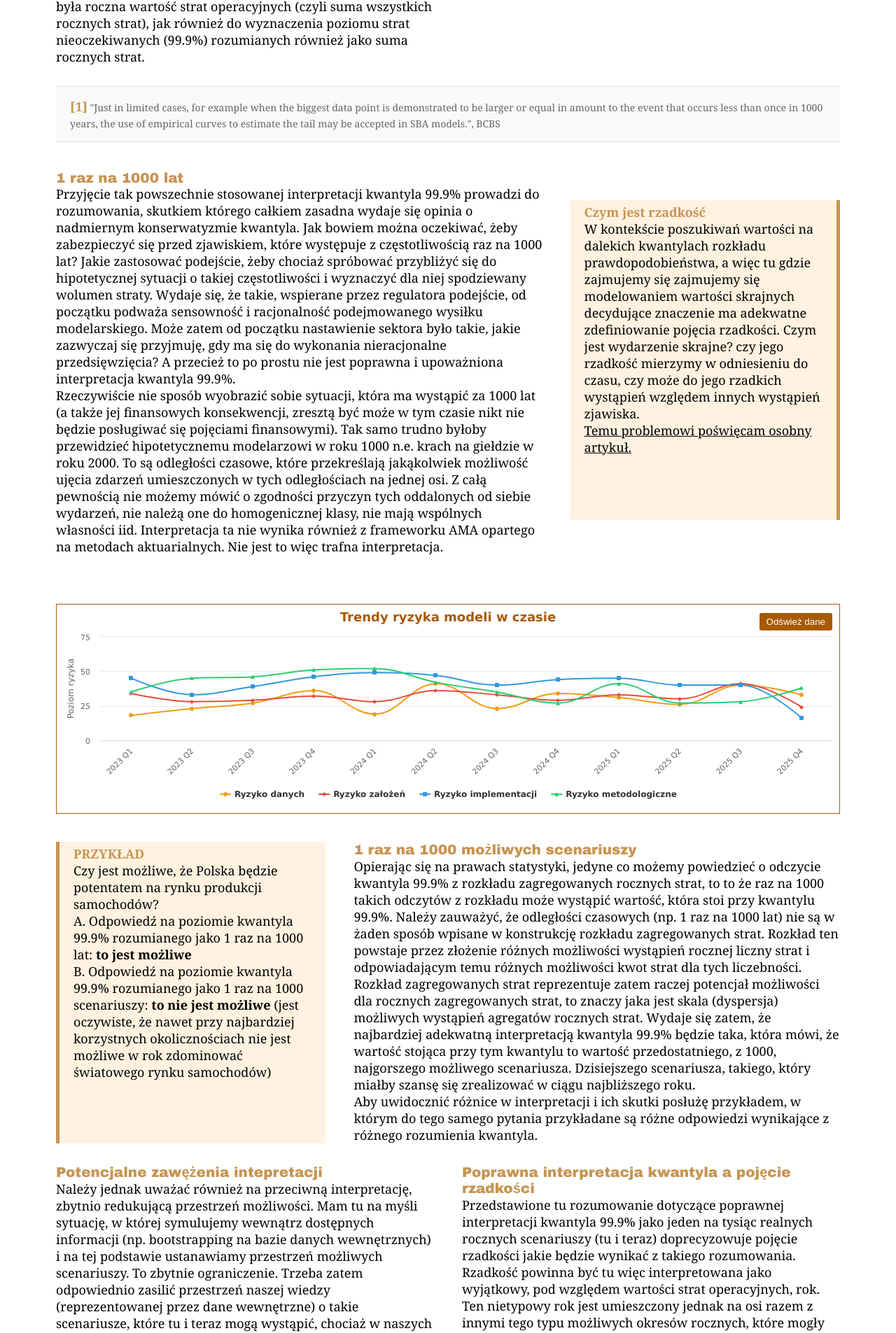
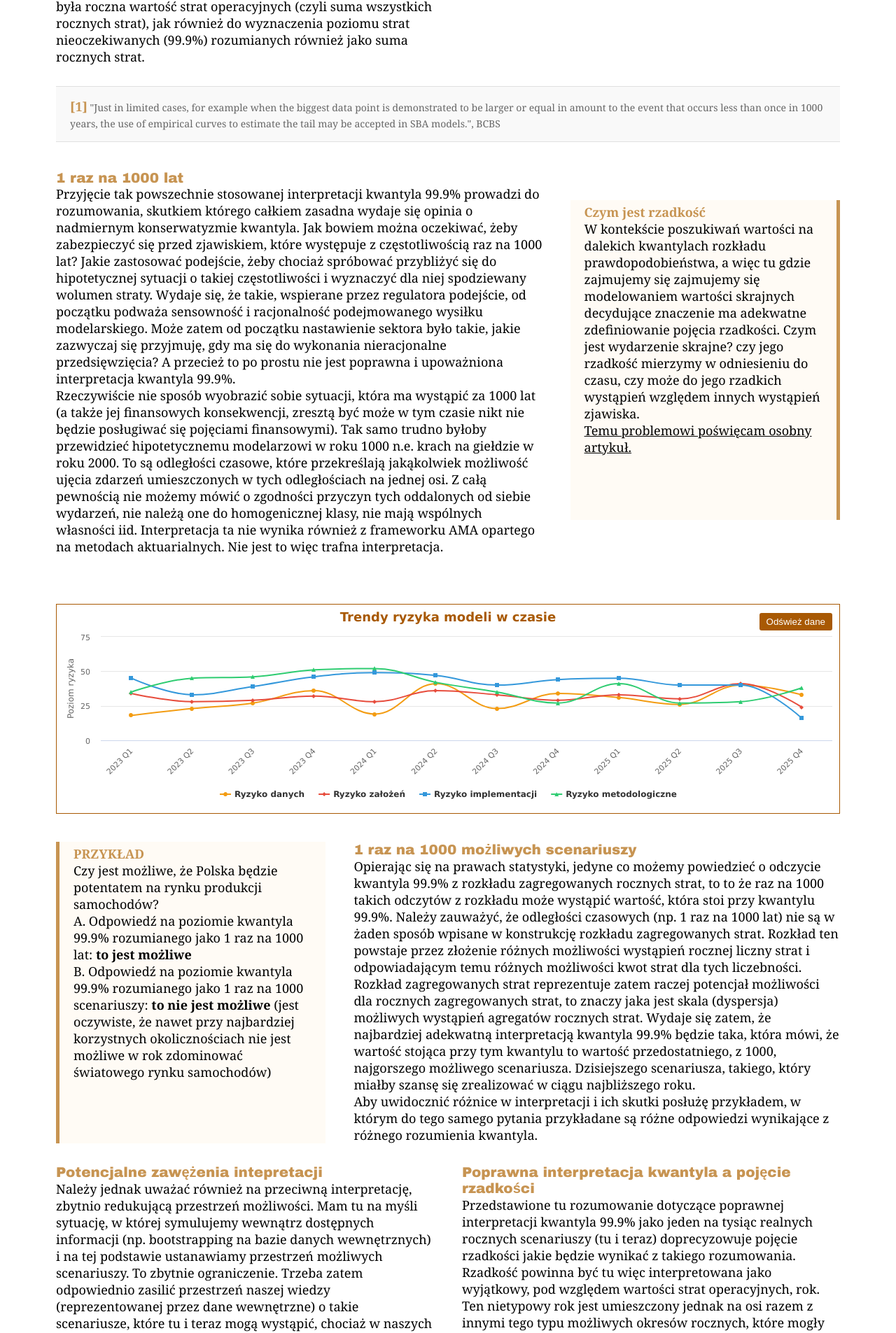
Before and after one commit to MaciejBuczak/risk-research, a Jekyll site: the page built from art-oprisk-kw999_v3_4.md, in a window 1280 px wide. Shown: the part 1131-3036 px from the top of the page at 70% size. Built offline with Jekyll 4.4.1, drawn with Linux system fonts in a browser that asks for light colours.

Commit message:
Update art-oprisk-kw999-layout_v3_4.html

```diff
--- a/_layouts/art-oprisk-kw999-layout_v3_4.html
+++ b/_layouts/art-oprisk-kw999-layout_v3_4.html
@@ -950,7 +950,7 @@
           </div>
 
           <!-- Element O 3.2 -->
-          <div class="ryzmod-orange-box" style="width: 35%; background-color: #fff2e0; margin-top: 43px; margin-bottom: 80px; padding-left: 20px; padding-right: 20px; padding-top: 5px; padding-bottom: 5px; border-right: 5px solid #c79452; position: relative;">
+          <div class="ryzmod-orange-box" style="width: 35%; background-color: #fffbf5; margin-top: 43px; margin-bottom: 80px; padding-left: 20px; padding-right: 20px; padding-top: 5px; padding-bottom: 5px; border-right: 5px solid #c79452; position: relative;">
             <h3 style="color: #c79452;">Czym jest rzadkość</h3>
             <p>W kontekście poszukiwań wartości na dalekich kwantylach rozkładu prawdopodobieństwa, a więc tu gdzie zajmujemy się zajmujemy się modelowaniem wartości skrajnych decydujące znaczenie ma adekwatne zdefiniowanie pojęcia rzadkości. Czym jest wydarzenie skrajne? czy jego rzadkość mierzymy w odniesieniu do czasu, czy może do jego rzadkich wystąpień względem innych wystąpień zjawiska.</p>
           <p><u>Temu problemowi poświęcam osobny artykuł.</u></p>
@@ -1165,7 +1165,7 @@
         <!-- NOWE ELEMENTY: O5.1 i T 5.2 -->
         <div class="ryzmod-o51-container" style="gap: 20px;">
           <!-- Kolorowy prostokąt po lewej -->
-          <div class="ryzmod-o51-box" style="background-color: #fff2e0; padding-left: 20px; padding-right: 20px; padding-top: 5px; padding-bottom: 5px; border-left: 5px solid #c79452">
+          <div class="ryzmod-o51-box" style="background-color: #fffbf5; padding-left: 20px; padding-right: 20px; padding-top: 5px; padding-bottom: 5px; border-left: 5px solid #c79452">
             <h3 style="color: #c79452;">PRZYKŁAD</h3>
             <p>Czy jest możliwe, że Polska będzie potentatem na rynku produkcji samochodów?</p>
             <p>A. Odpowiedź na poziomie kwantyla 99.9% rozumianego jako 1 raz na 1000 lat: <b>to jest możliwe</b></p>
```
